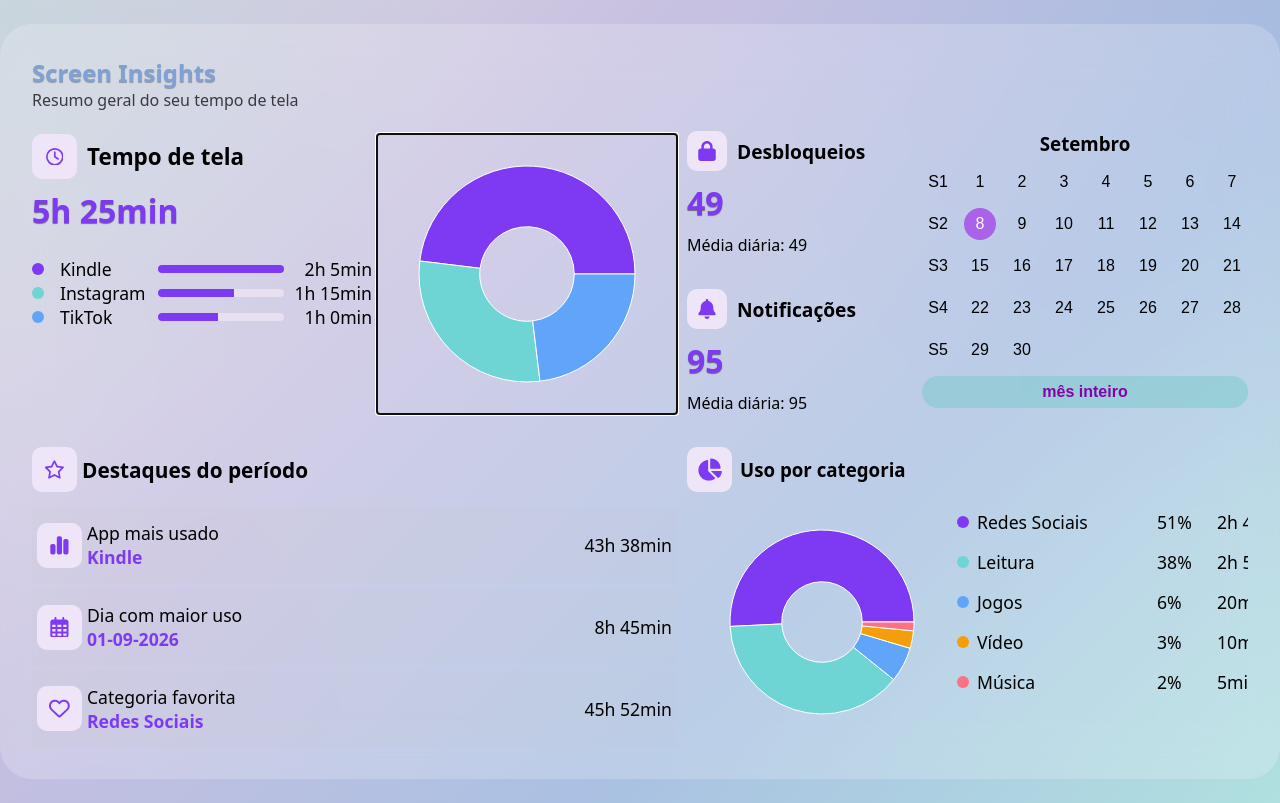
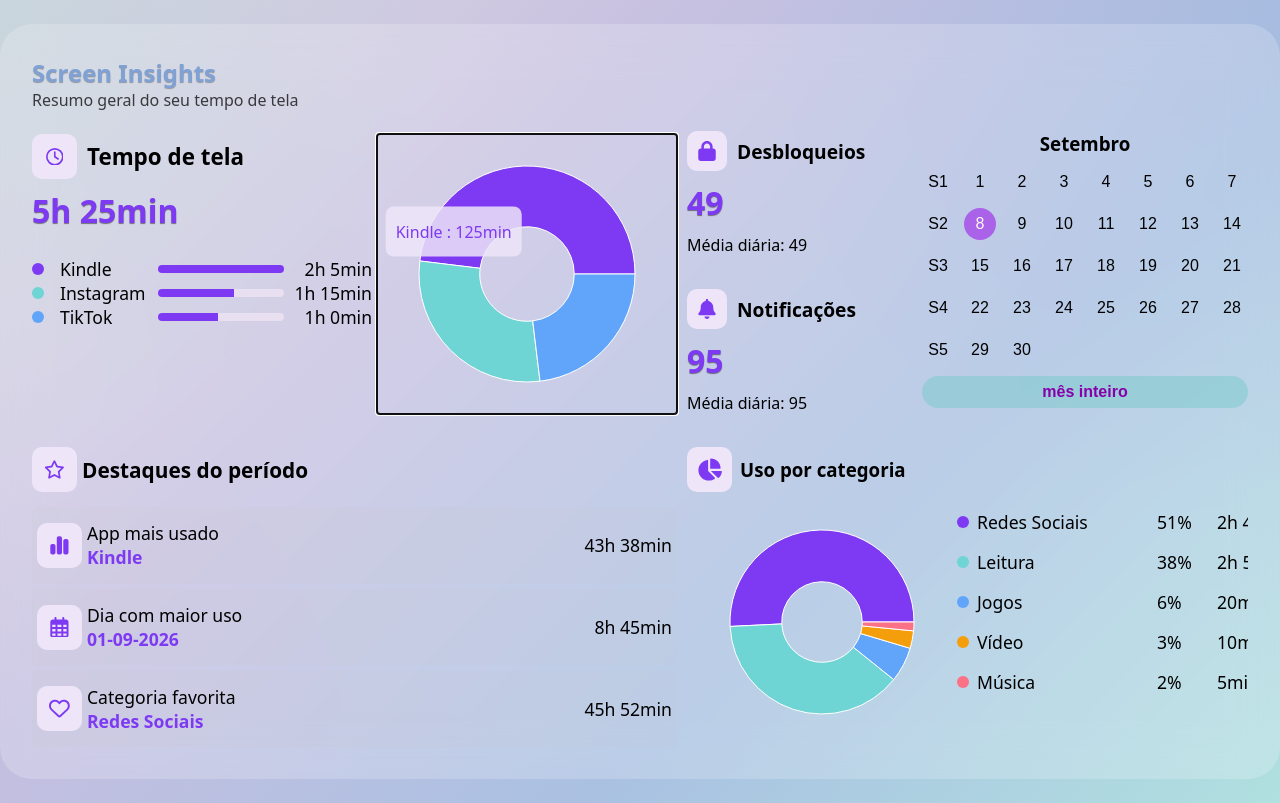
Before and after one commit to becsnr/screen-insights, a React (Vite) app in the folder screen-insights/: page / in a window 1280 px wide. Both pictures are taken after a click on the element 527 px from the left and 274 px from the top of the page. Built offline with nearby package versions, Linux system fonts and the light colour scheme.

Commit message:
grafico dados

```diff
--- a/screen-insights/src/components/Categoria.jsx
+++ b/screen-insights/src/components/Categoria.jsx
@@ -26,7 +26,7 @@ function Categoria({ data }) {
 
             <div className={styles.container}>
                 <div className={styles.grafico}>
-                    <Grafico data={categorias} />
+                    <Grafico data={categorias} nameKey="category" />
                 </div>
 
                 <div className={styles.categorias}>
--- a/screen-insights/src/components/Grafico.jsx
+++ b/screen-insights/src/components/Grafico.jsx
@@ -1,6 +1,6 @@
-import { ResponsiveContainer, PieChart, Pie, Cell } from "recharts";
+import { ResponsiveContainer, PieChart, Pie, Cell, Tooltip } from "recharts";
 
-function Grafico({ data }) {
+function Grafico({ data, nameKey }) {
     const COLORS = [
         "#7E3AF2",
         "#6ED4D4",
@@ -15,7 +15,7 @@ function Grafico({ data }) {
                 <Pie
                     data={data}
                     dataKey="minutes"
-                    nameKey="name"
+                    nameKey={nameKey}
                     innerRadius="35%"
                     outerRadius="80%"
                 >
@@ -26,6 +26,15 @@ function Grafico({ data }) {
                         />
                     ))}
                 </Pie>
+
+                <Tooltip
+                    formatter={(value) => `${value}min`}
+                    contentStyle={{
+                        borderRadius: "8px",
+                        border: "none",
+                        backgroundColor: "#eee6f8d8"
+                    }}
+                />
             </PieChart>
         </ResponsiveContainer>
     )
--- a/screen-insights/src/components/TempoTotal.jsx
+++ b/screen-insights/src/components/TempoTotal.jsx
@@ -67,7 +67,7 @@ function TempoTotal({ data }) {
             </div>
 
             <div className={styles.grafico}>
-                <Grafico data={top3}/>
+                <Grafico data={top3} nameKey="name" />
             </div>
         </div>
     )
```
